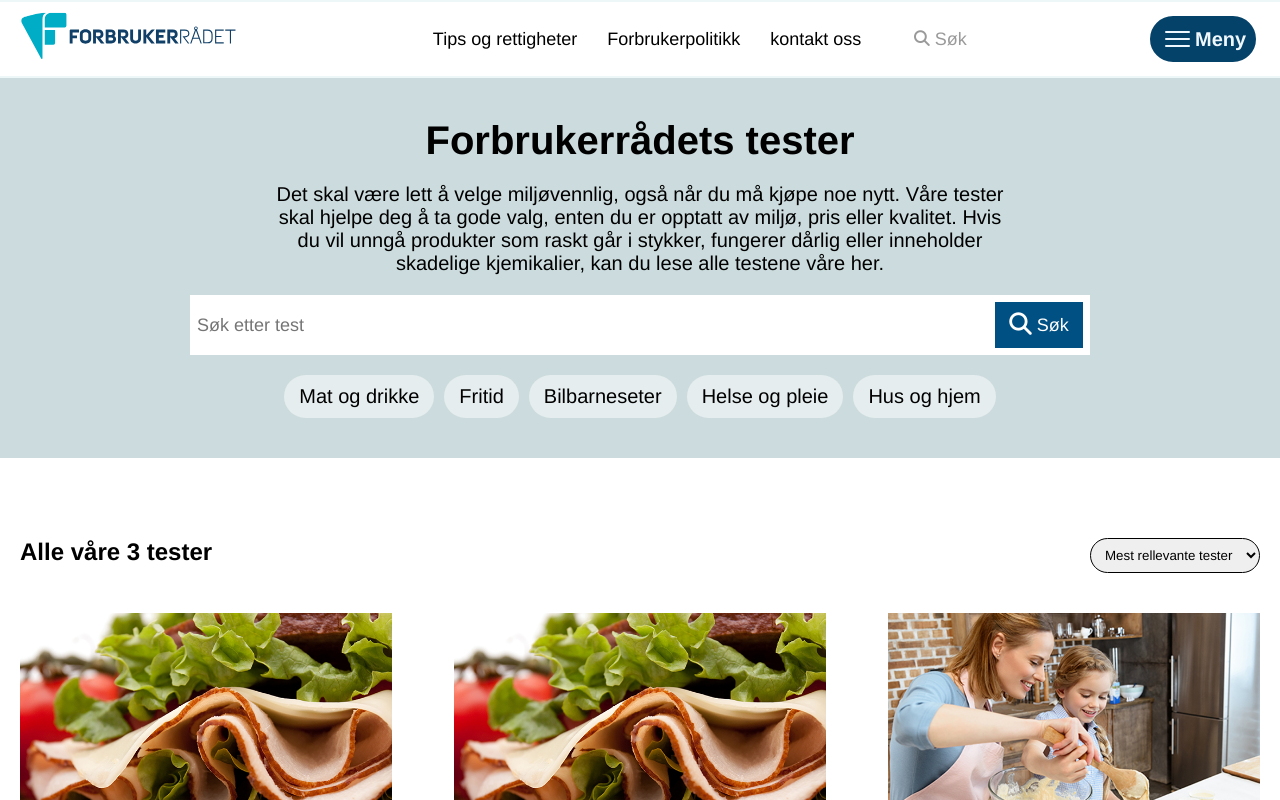
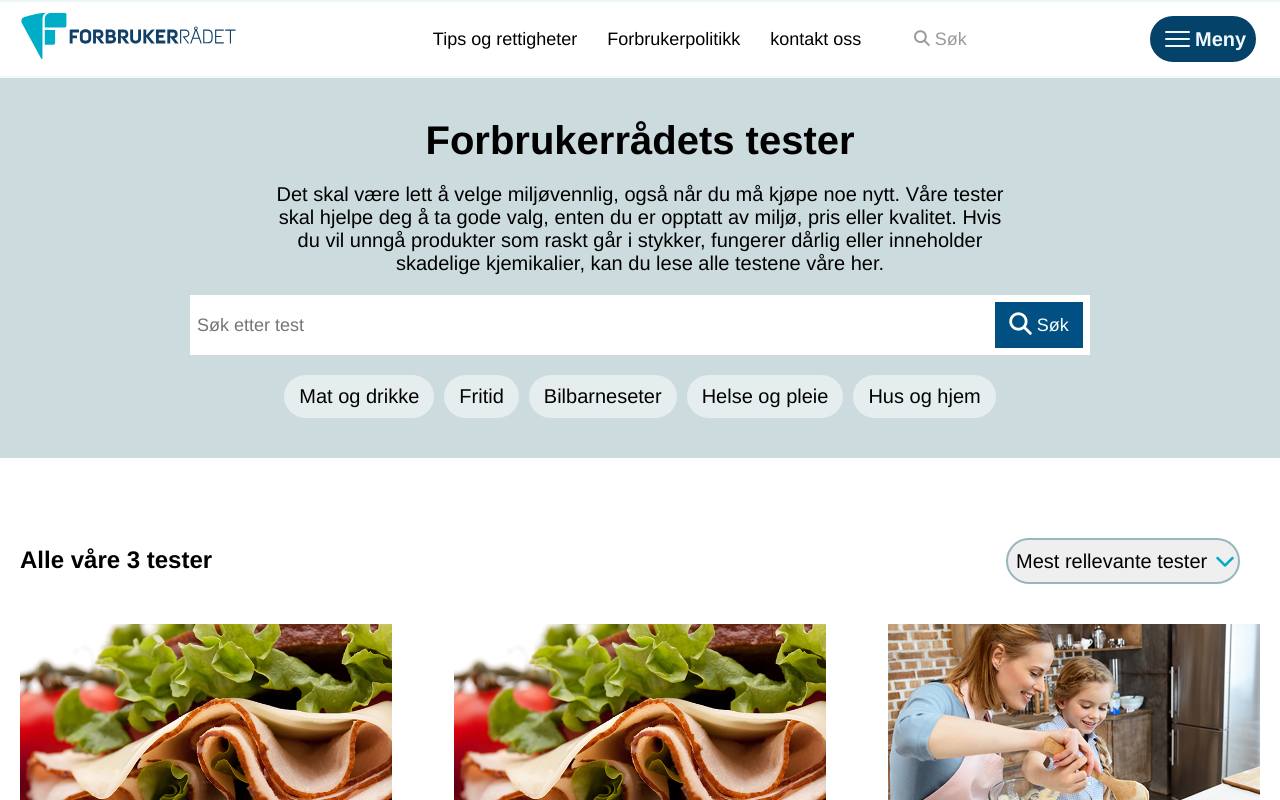
Before and after one commit to Kevengg/frkevin, a React (Create React App) app: page /tester in a window 1280 px wide. Shown: the top 800 px of the page. Built offline with nearby package versions, Linux system fonts and the light colour scheme.

Commit message:
made lower "Category" btn work

```diff
--- a/src/css/tester/tester_hjem.module.css
+++ b/src/css/tester/tester_hjem.module.css
@@ -40,17 +40,23 @@
 }
 
 .filter {
-    background-color: var(--FR-color-lg);
+    background-color: var(--FR-color-db);
     width: fit-content;
     padding: 6px 12px;
     border-radius: 35px;
-    margin-top: 15px;
-    margin-bottom: 15px;
-    margin: auto 5px;
+    padding: 9px 9px;
+    margin: auto 8px;
+    align-items: center;
 }
 
-.filterOn {
-    display: block;
+.filter span {
+    margin-right: 8px;
+    color: white;
+}
+
+.filter i {
+    margin-top: 1px;
+    color: white;
 }
 
 /* top section */
@@ -139,7 +145,7 @@
 .testHeader {
     display: flex;
     align-items: baseline;
-    justify-content: space-between;
+    justify-content: flex-start;
     margin-right: 60px;
     margin-top: 80px;
     margin-bottom: 40px;
@@ -152,11 +158,29 @@
 }
 
 .testSort {
-    border: 1px solid black;
+    border: 2px solid var(--FR-color-dg);
     display: flex;
     border-radius: 25px;
-    padding: 8px 10px;
+    padding: 10px 30px 10px 8px;
     align-items: center;
+    margin-left: auto;
+    font-size: var(--main-f_size);
+    appearance: unset;
+}
+
+.testSortV {
+    display: inline-block;
+    position: relative;
+    top: 10px;
+    left: -25px;
+    transform: translateY(-50%);
+    font-size: 16px;
+    color: var(--FR-color-dg);
+    pointer-events: none;
+    width: 20px;
+    height: 20px;
+
+    font-size: 20px;
 }
 
 .testSort i {
--- a/src/index.css
+++ b/src/index.css
@@ -12,8 +12,9 @@
     --FR-color-b: #00abc4;
     --FR-color-lb: #d8f5f7;
     --FR-color-lighterb: #ebfbfb;
+    --FR-color-dg: #99b6bc;
     --FR-color-g: #ccdbdd;
-    --FR-color-lg: #e5edee;
+    --FR-color-lg: #e6edee;
     --FR-color-lighterg: #edf7f8;
     --FR-color-wheat: #fdedd3;
     --FR-color-dwheat: #fbdeaf;
--- a/src/pages/tester/tester_components/filter.js
+++ b/src/pages/tester/tester_components/filter.js
@@ -1,14 +1,30 @@
 import style from "../../../css/tester/tester_hjem.module.css";
 
 export default function FilterWrap(props) {
+    const searchData = props.searchData;
+    const updateSearchData = (searchBar, searchBtn) => {
+        props.updateSearchData(searchBar, searchBtn);
+    };
+    const updateTopsection = props.updateTopsection;
+    const forceUpdateTopsection = (not) => {
+        props.forceUpdateTopsection(not);
+    };
+
     function Filter(props) {
         return (
             <div
                 style={{
-                    display: props.searchData.searchBtn.includes(props.filter) ? "block" : "none",
+                    display: searchData.searchBtn.includes(props.filter.toLowerCase())
+                        ? "flex"
+                        : "none",
+                }}
+                className={style.filter}
+                onClick={() => {
+                    updateSearchData(undefined, props.filter);
+                    forceUpdateTopsection(!updateTopsection);
                 }}
             >
-                {props.filter}
+                <span>{props.filter}</span>
                 <i className="fa-solid fa-x"></i>
             </div>
         );
@@ -21,11 +37,11 @@ export default function FilterWrap(props) {
     }
     return (
         <div className={style.filterWrap}>
-            <Filter filter="mat og drikke" searchData={props.searchData}></Filter>
-            <Filter filter="fritid" searchData={props.searchData}></Filter>
-            <Filter filter="bilbarneseter" searchData={props.searchData}></Filter>
-            <Filter filter="helse og pleie" searchData={props.searchData}></Filter>
-            <Filter filter="hus og hjem" searchData={props.searchData}></Filter>
+            <Filter filter="Mat og drikke"></Filter>
+            <Filter filter="Fritid"></Filter>
+            <Filter filter="Bilbarneseter"></Filter>
+            <Filter filter="Helse og pleie"></Filter>
+            <Filter filter="Hus og hjem"></Filter>
         </div>
     );
 }
--- a/src/pages/tester/tester_components/testWrap.js
+++ b/src/pages/tester/tester_components/testWrap.js
@@ -29,8 +29,14 @@ export default function TestWrap(props) {
         <div id="TestWrap">
             <div className={style.testHeader}>
                 <h2>Alle våre {props.testCount} tester</h2>
-                <FilterWrap searchData={props.searchData}></FilterWrap>
+                <FilterWrap
+                    searchData={props.searchData}
+                    updateSearchData={props.updateSearchData}
+                    forceUpdateTopsection={props.forceUpdateTopsection}
+                    updateTopsection={props.updateTopsection}
+                ></FilterWrap>
                 <select
+                    id="testSort"
                     className={style.testSort}
                     onChange={(i) => props.updateSortBy(i.target.value)}
                 >
@@ -40,6 +46,9 @@ export default function TestWrap(props) {
                     <option value="alfabetical">Alfabetisk stigende</option>
                     <option value="alfabeticalReverse">Alfabetisk synkende</option>
                 </select>
+                <label htmlFor="testSort" className={style.testSortV}>
+                    <i className="fa-solid fa-chevron-down"></i>
+                </label>
             </div>
             <div className={style.testsWrap}>
                 {props.testsList &&
--- a/src/pages/tester/tester_components/tester_home.js
+++ b/src/pages/tester/tester_components/tester_home.js
@@ -17,6 +17,7 @@ export default function TesterHjem(props) {
     //
     // alows components pased it to update searchData
     const updateSearchData = (searchBar, searchBtn) => {
+        console.log(searchBar, searchBtn);
         setSearchData((oldSearchData) => {
             let newSearchBtn = [...oldSearchData.searchBtn];
             if (searchBtn) {
@@ -175,6 +176,9 @@ export default function TesterHjem(props) {
                     updatePage={props.updatePage}
                     key={emptySearchData}
                     updateSortBy={updateSortBy}
+                    forceUpdateTopsection={forceUpdateTopsection}
+                    updateTopsection={updateTopsection}
+                    updateSearchData={updateSearchData}
                 ></TestWrap>
             </div>
         </main>
--- a/src/pages/tester/testerv2.js
+++ b/src/pages/tester/testerv2.js
@@ -6,11 +6,13 @@ import TestObjectPage from "./tester_components/testObjectPage";
 import testsList from "../../data/tester.json";
 
 // to do:
-// make lower "Category" btn work
+// make lower "Category" btn for text box
 // style "sort by" btn
 // make "alle våre x tester" work more consistantly, and/or make it change text
-// fix text cont bad setstate() error
+// fix test count bad setstate() error
 // fix findInitSearch in search bar killing page when going to test page, cant read propperty of null
+// fix the bad setstate() in TesterHjem
+// make next page function for testWrap
 
 export default function TesterV2() {
     const [page, setPage] = useState(<TesterHjem updatePage={updatePage}></TesterHjem>);
```
